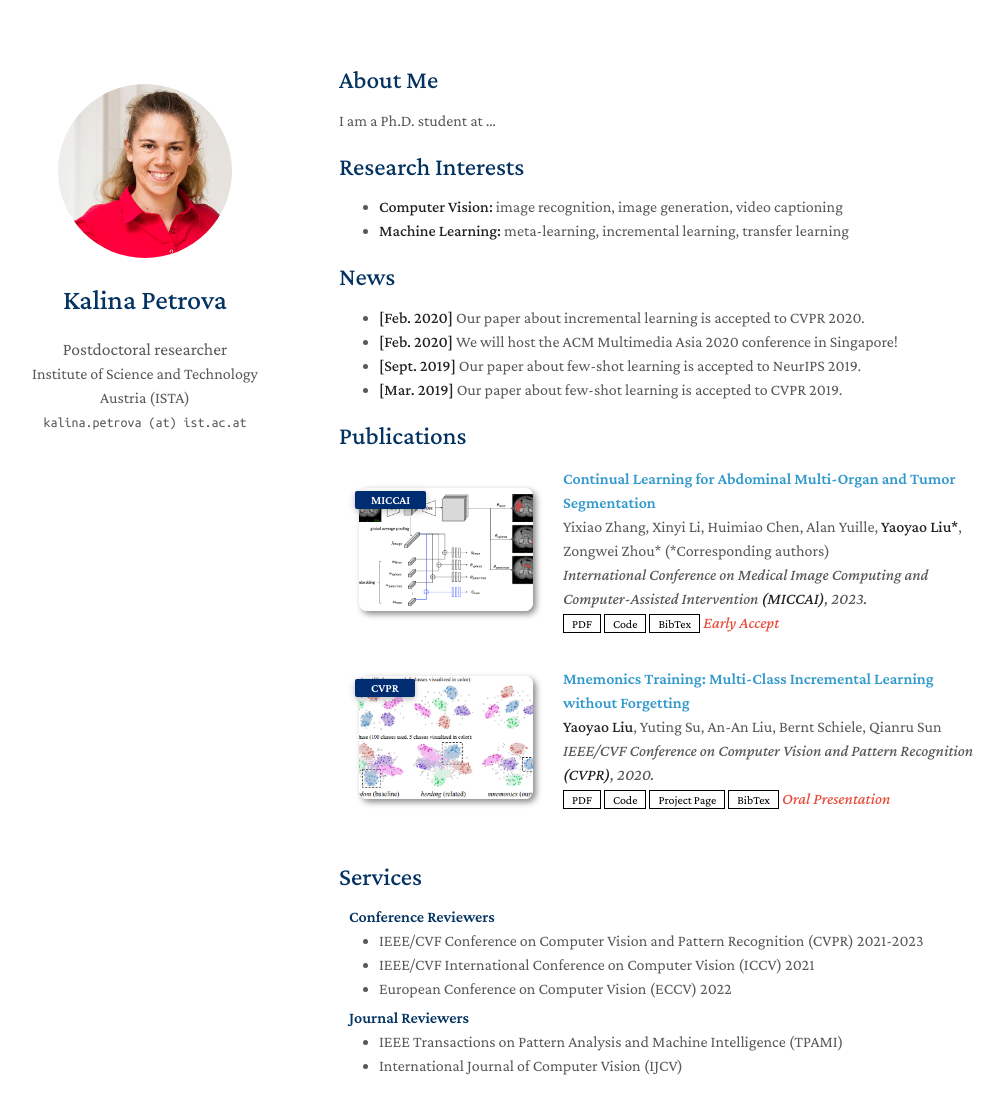
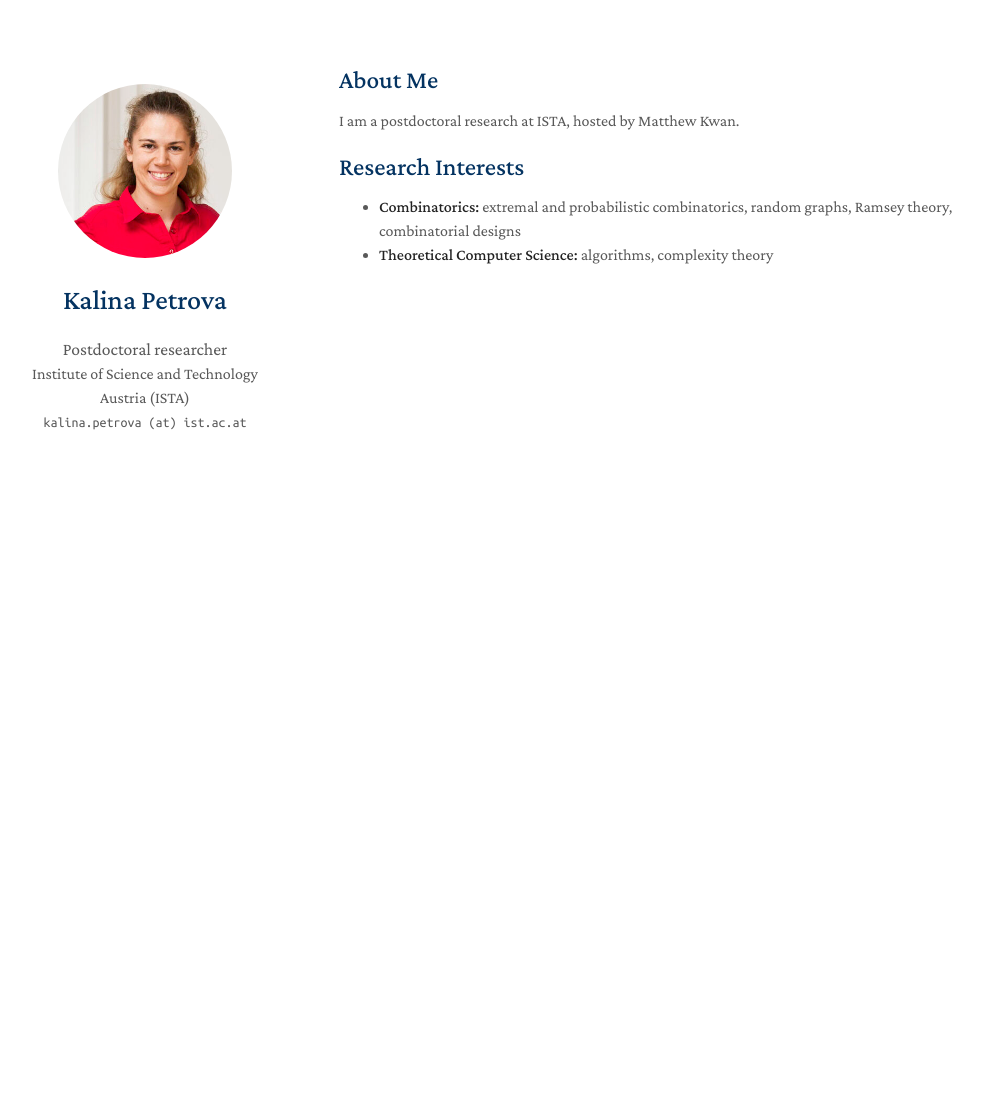
Before and after one commit to kpetrova/kpetrova.github.io, a Jekyll site: the page built from index.md, in a window 1280 px wide and 1172 px high. Shown: the top 1114 px of the window, without its empty margins (131-1135 px from the left). Built offline with Jekyll 4.4.1, drawn with Linux system fonts in a browser that asks for light colours; a style sheet for code colours, icons or effects is not loaded.

Commit message:
changed personal info

```diff
--- a/_config.yml
+++ b/_config.yml
@@ -1,3 +1,4 @@
+#  {% include_relative _includes/publications.md %} - end of index.md
 # Basic Information
 title: Kalina Petrova
 position: Postdoctoral researcher
--- a/index.md
+++ b/index.md
@@ -4,20 +4,9 @@ layout: homepage
 
 ## About Me
 
-I am a Ph.D. student at ...
+I am a postdoctoral research at ISTA, hosted by Matthew Kwan.
 
 ## Research Interests
 
-- **Computer Vision:** image recognition, image generation, video captioning
-- **Machine Learning:** meta-learning, incremental learning, transfer learning
-
-## News
-
-- **[Feb. 2020]** Our paper about incremental learning is accepted to CVPR 2020.
-- **[Feb. 2020]** We will host the ACM Multimedia Asia 2020 conference in Singapore!
-- **[Sept. 2019]** Our paper about few-shot learning is accepted to NeurIPS 2019.
-- **[Mar. 2019]** Our paper about few-shot learning is accepted to CVPR 2019.
-
-{% include_relative _includes/publications.md %}
-
-{% include_relative _includes/services.md %}
+- **Combinatorics:** extremal and probabilistic combinatorics, random graphs, Ramsey theory, combinatorial designs
+- **Theoretical Computer Science:** algorithms, complexity theory
```
